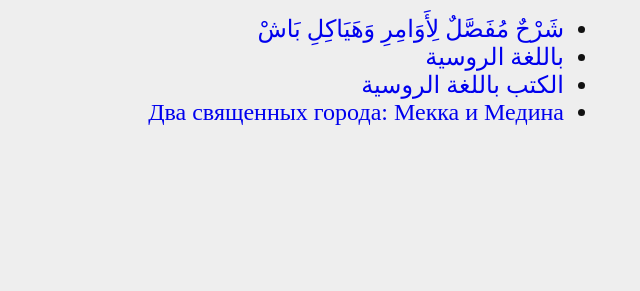
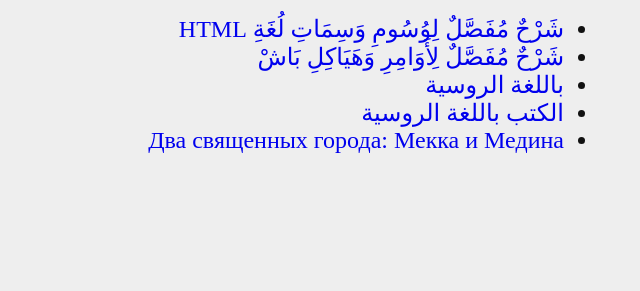
Before and after one commit to alkitab/alkitab.github.io, a plain HTML site: page index.html in a window 1280 px wide. Shown: the part 509-800 px from the top of the page, without its empty margins (640-1280 px from the left). Drawn offline with Linux system fonts and the light colour scheme.

Commit message:
Update index.html

```diff
--- a/index.html
+++ b/index.html
@@ -28,6 +28,7 @@ a {text-decoration:none;}
 </ul>
 <h2>الروابط الداخلية</h2>
   <ul>
+    <li><a href="https://alkitab.github.io/ar/it/shar7html.html">شَرْحٌ مُفَصَّلٌ لِوُسُومِ وَسِمَاتِ لُغَةِ HTML</a></li>
     <li><a href="https://alkitab.github.io/ar/it/shar7bash.html">شَرْحٌ مُفَصَّلٌ لِأَوَامِرِ وَهَيَاكِلِ بَاشْ</a>
     <li><a href="ru/bashslovar.html">باللغة الروسية</li>
     <li><a href="ru/textbooks/index.html">الكتب باللغة الروسية</li>
```
